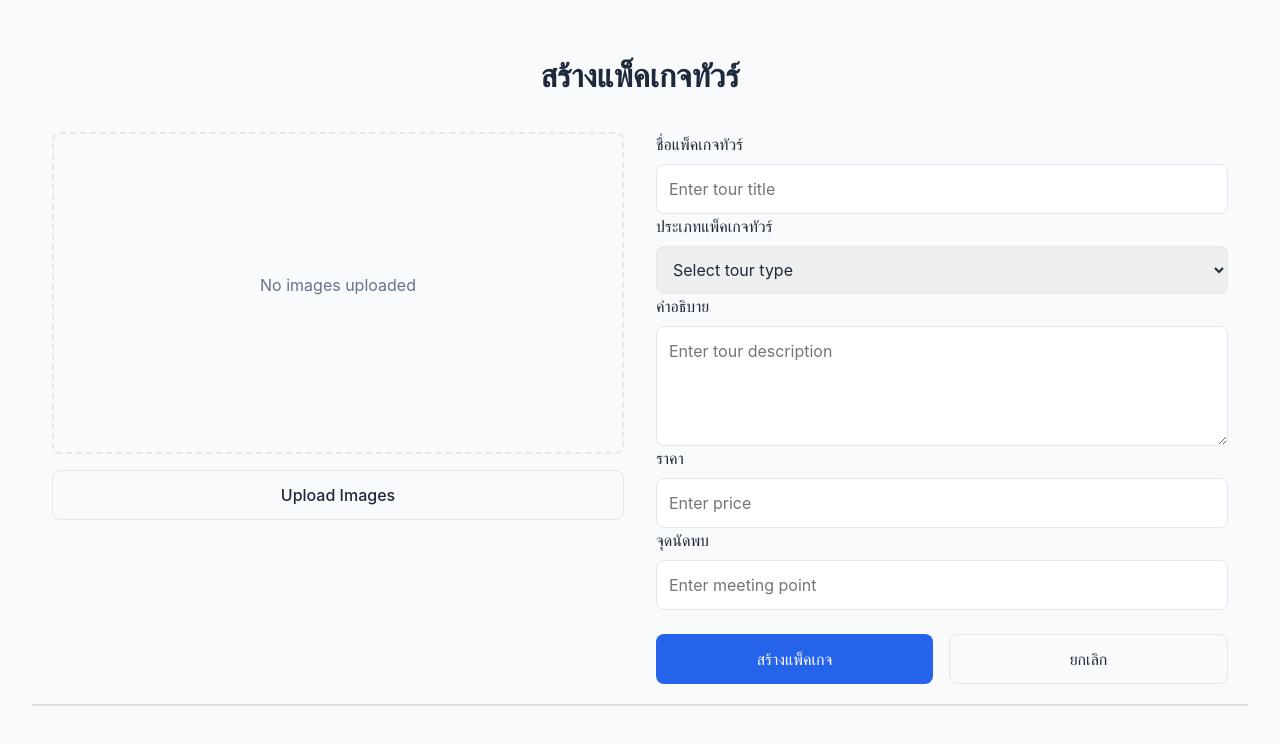
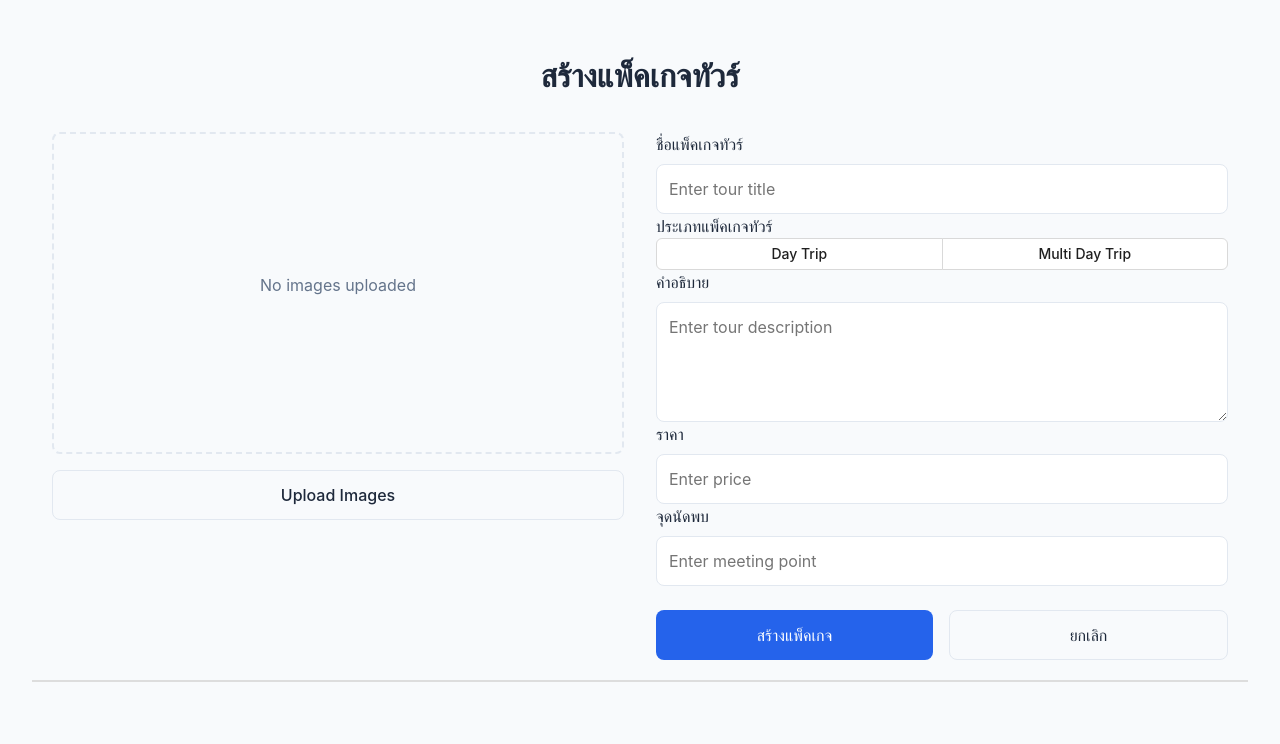
Before and after one commit to OnlineTravelBooking/Online-Travel-Booking, a React (Create React App) app in the folder front-end/: page /add-package in a window 1280 px wide. Shown: the top 744 px of the page. Built offline with nearby package versions, Linux system fonts and the light colour scheme; sample sign-in values are in the browser's storage.

Commit message:
Feat/admin page: replace select with radio buttons for tour type selection in TourForm

```diff
--- a/front-end/src/component/AdminPage/AdminComponent/TourForm.js
+++ b/front-end/src/component/AdminPage/AdminComponent/TourForm.js
@@ -1,5 +1,5 @@
 "use client";
-
+import { Radio } from "antd";
 import { useState } from "react";
 import axios from "axios";
 import "./TourForm.css";
@@ -142,7 +142,13 @@ export default function TourForm() {
 
 
 
-
+    const handleRadioChange = (e) => {
+        const { value } = e.target;
+        setFormData((prev) => ({
+            ...prev,
+            type: value,  // Update the formData with selected radio button value
+        }));
+    };
 
     const handleInputChange = (e) => {
         const { name, value } = e.target;
@@ -248,15 +254,22 @@ export default function TourForm() {
                                 {errors.title && <span className="error">{errors.title}</span>}
                             </div>
 
-                            <div className="form-group">
+                            <div>
                                 <label htmlFor="type">ประเภทแพ็คเกจทัวร์</label>
-                                <select id="type" name="type" value={formData.type} onChange={handleInputChange}>
-                                    <option value="">Select tour type</option>
-                                    <option value="day_trip">Day Trip</option>
-                                    <option value="multi_day_trip">Multi Day Trip</option>
-                                </select>
+                                <Radio.Group
+                                    block
+                                    onChange={handleRadioChange} // Use handleRadioChange for radio button selection
+                                    value={formData.type}
+                                    optionType="button"
+                                    buttonStyle="solid"
+                                >
+                                    <Radio value="day_trip">Day Trip</Radio>
+                                    <Radio value="multi_day_trip">Multi Day Trip</Radio>
+                                </Radio.Group>
                                 {errors.type && <span className="error">{errors.type}</span>}
                             </div>
+
+
 
                             <div className="form-group">
                                 <label htmlFor="description">คำอธิบาย</label>
```
